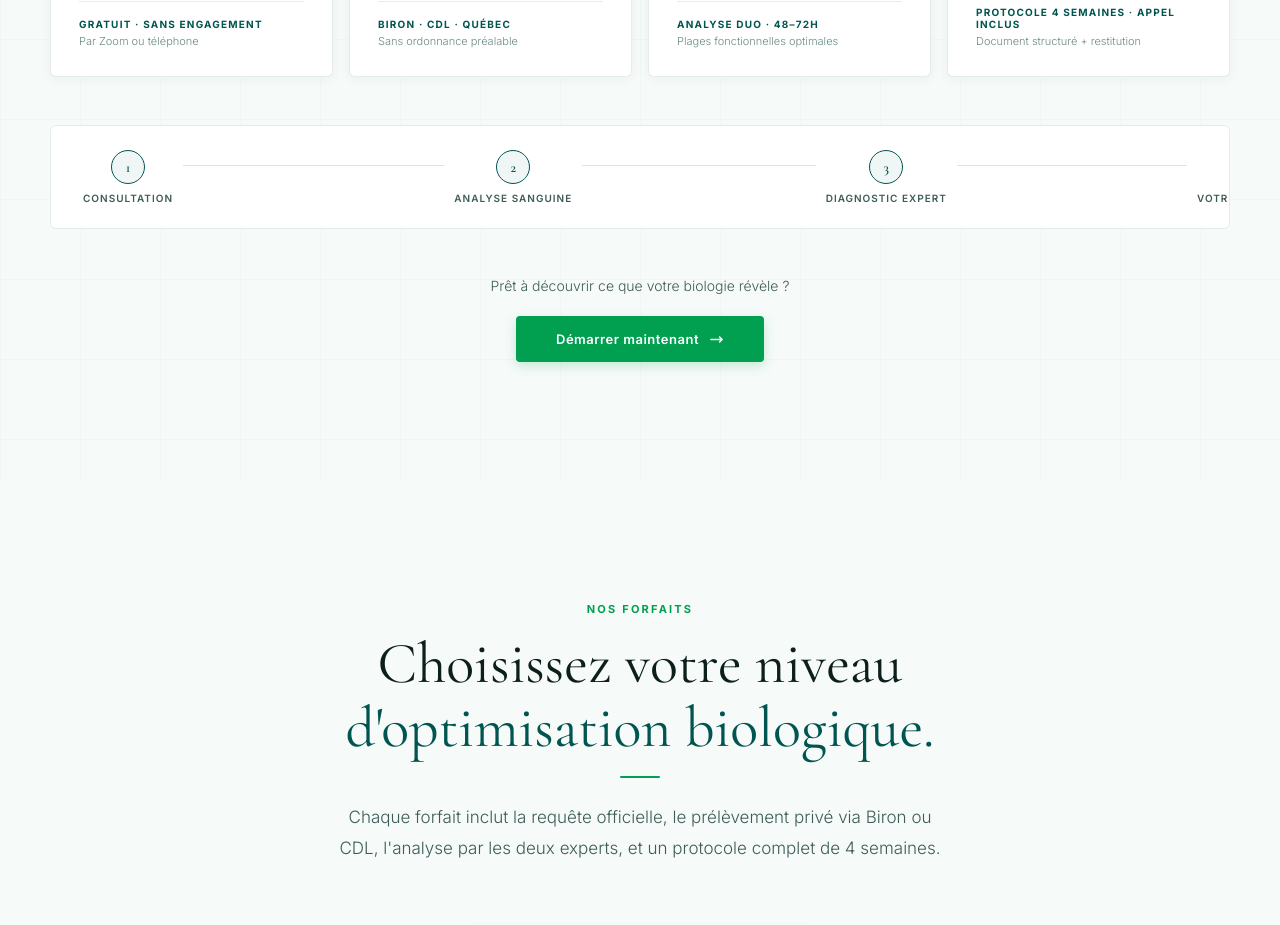
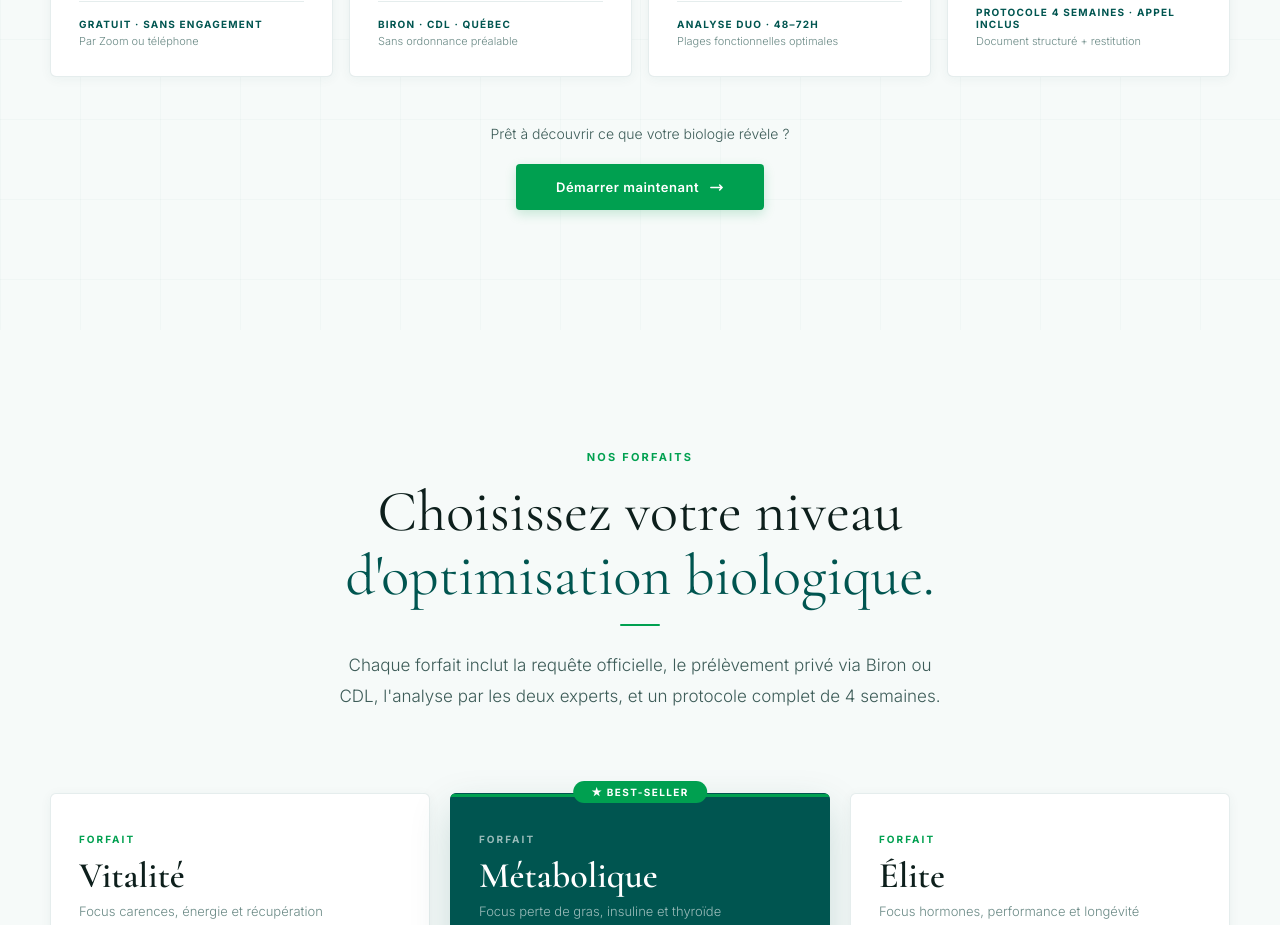
Before and after one commit to erraisross-ui/eolyalabs, a React (Vite) app: page / in a window 1280 px wide. Shown: the part 1820-2745 px from the top of the page. Built offline with nearby package versions, Linux system fonts and the light colour scheme.

Commit message:
fix: remove timeline stepper from Process section

```diff
--- a/src/components/Process.jsx
+++ b/src/components/Process.jsx
@@ -81,21 +81,6 @@ export default function Process() {
                     {STEPS.map((s, i) => <StepCard key={s.num} step={s} index={i} />)}
                 </div>
 
-                {/* Timeline */}
-                <motion.div initial={{ opacity: 0 }} whileInView={{ opacity: 1 }} viewport={{ once: true }} transition={{ duration: 0.6, delay: 0.3 }} style={{ display: "flex", alignItems: "center", justifyContent: "center", padding: "24px 32px", background: card, border: `1.5px solid ${border}`, borderRadius: 6, overflowX: "auto", gap: 0, marginBottom: 48 }}>
-                    {STEPS.map((s, i) => (
-                        <div key={s.num} style={{ display: "flex", alignItems: "center", flex: i < 3 ? 1 : 0, minWidth: 0 }}>
-                            <div style={{ display: "flex", flexDirection: "column", alignItems: "center", gap: 8, flexShrink: 0 }}>
-                                <div style={{ width: 34, height: 34, borderRadius: "50%", border: `1.5px solid ${teal}`, background: "rgba(0,85,80,0.06)", display: "flex", alignItems: "center", justifyContent: "center" }}>
-                                    <span style={{ fontFamily: serif, fontSize: 14, fontWeight: 600, color: teal }}>{i + 1}</span>
-                                </div>
-                                <span style={{ fontFamily: sans, fontSize: 10, fontWeight: 600, letterSpacing: "0.1em", textTransform: "uppercase", color: textMid, whiteSpace: "nowrap" }}>{s.title}</span>
-                            </div>
-                            {i < 3 && <div style={{ flex: 1, height: 1.5, margin: "0 10px", marginBottom: 24, background: `rgba(0,85,80,0.15)` }} />}
-                        </div>
-                    ))}
-                </motion.div>
-
                 <motion.div initial={{ opacity: 0, y: 16 }} whileInView={{ opacity: 1, y: 0 }} viewport={{ once: true }} transition={{ duration: 0.6, delay: 0.4 }} style={{ textAlign: "center" }}>
                     <p style={{ fontFamily: sans, fontSize: 14, fontWeight: 300, color: textMid, marginBottom: 22 }}>Prêt à découvrir ce que votre biologie révèle ?</p>
                     <a href="https://calendly.com/eolyalabs/30min" target="_blank" rel="noopener noreferrer"
```
